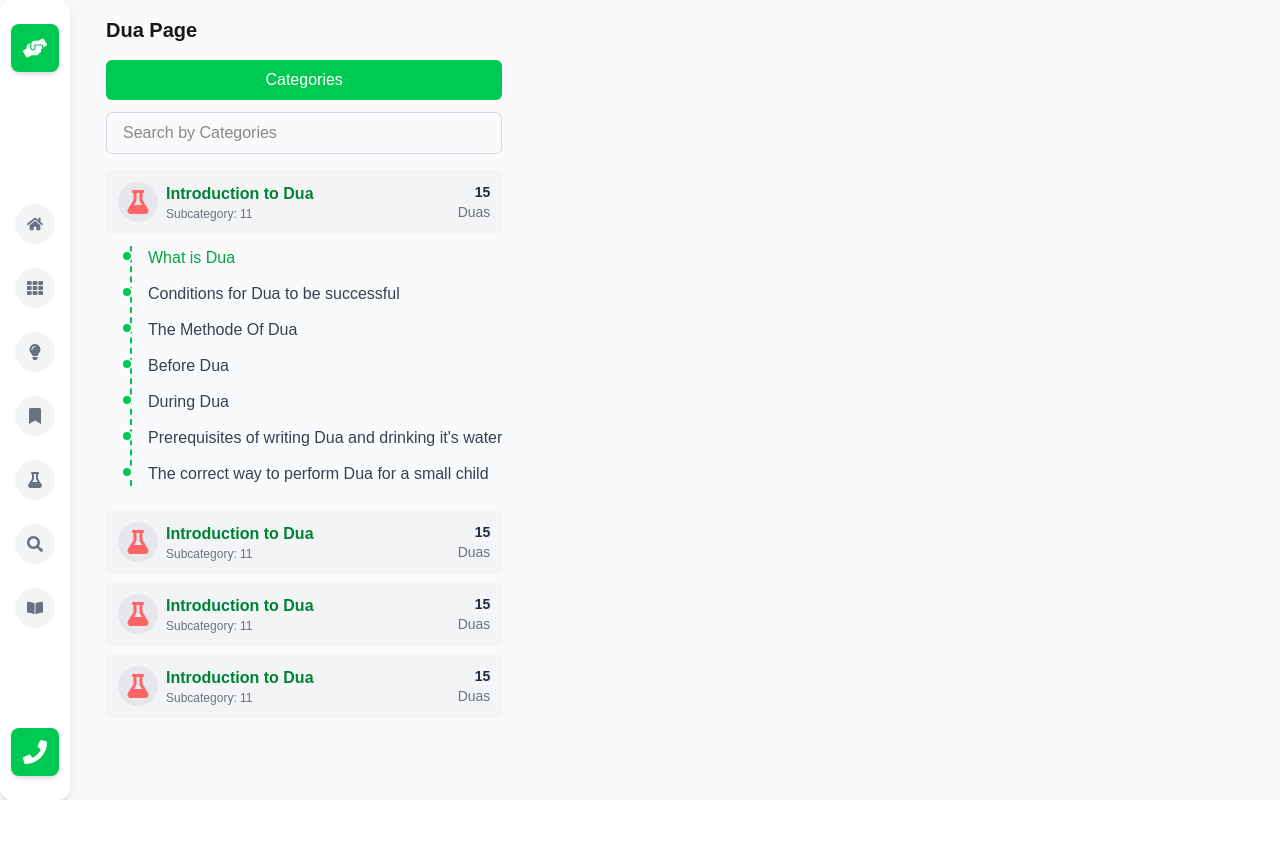
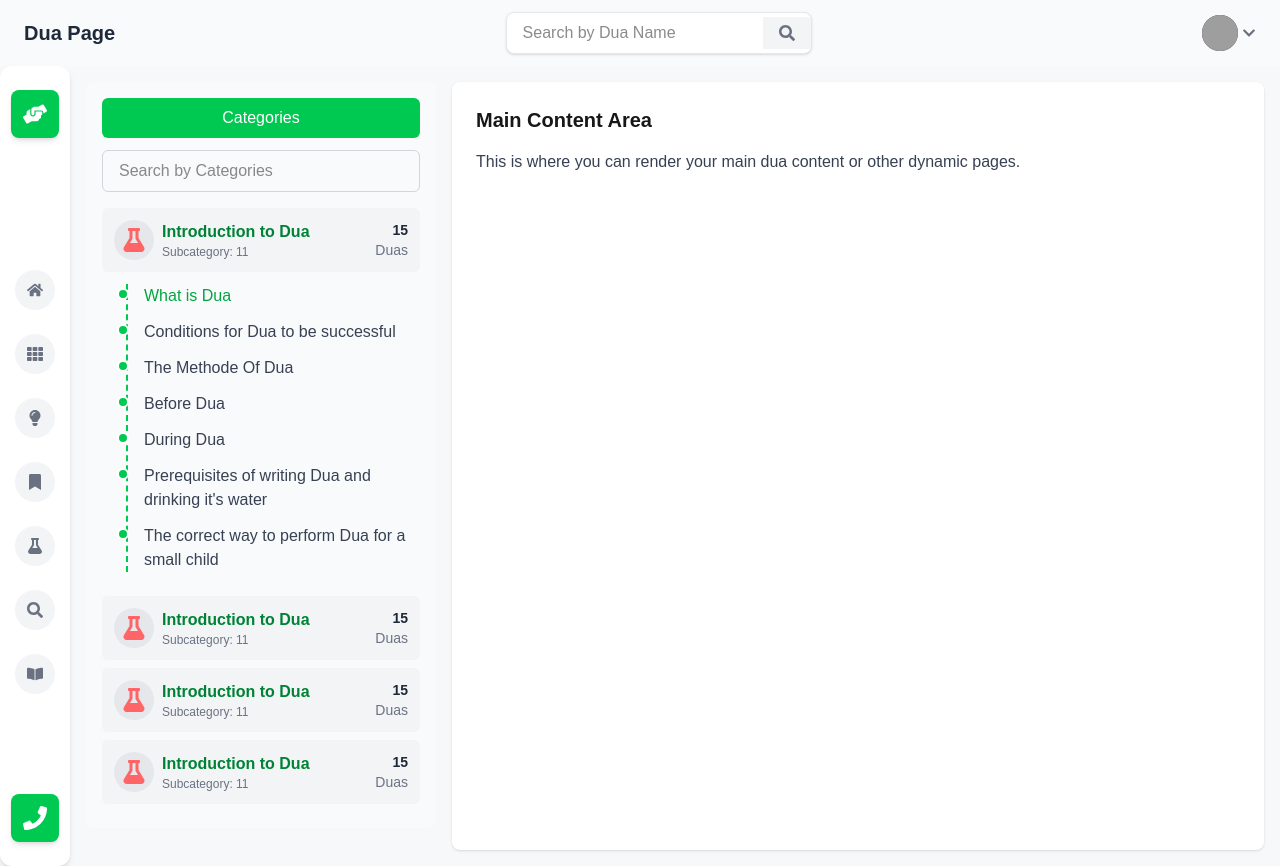
Before and after one commit to Shondarzer-Taroka/idr-task-dua, a Next.js app: page / in a window 1280 px wide. Before the commit the page ends 800 px from the top, so only its background shows below. Built offline with nearby package versions, Linux system fonts and the light colour scheme; grey boxes are pictures that could not be loaded.

Commit message:
home page modify

```diff
--- a/src/components/Homepages/Homepage.jsx
+++ b/src/components/Homepages/Homepage.jsx
@@ -1,13 +1,64 @@
-import LeftSide from "../Layout/LeftSide";
+// import LeftCategory from "../Layout/LeftCategory";
+// import LeftSide from "../Layout/LeftSide";
+// import TopSide from "../Layout/TopSide";
 
 
 
+// const Homepage = () => {
+//     return (
+//         <div className="bg-[#f7f8fa] flex justify-start items-start">
+//             <LeftSide />
+//             <div className="max-w-7xl mx-auto">
+//                 <TopSide />
+//                 <LeftCategory />
+//             </div>
+//         </div>
+//     );
+// };
+
+// export default Homepage;
+
+
+
+
+
+
+
+
+
+import LeftCategory from "../Layout/LeftCategory";
+import LeftSide from "../Layout/LeftSide";
+import TopSide from "../Layout/TopSide";
+
 const Homepage = () => {
-    return (
-        <div className="bg-[#f7f8fa]">
-            <LeftSide/>
+  return (
+    <div className="bg-[#f7f8fa] min-h-screen flex flex-col">
+      {/* Top Bar */}
+      <TopSide />
+
+      {/* Body Layout */}
+      <div className="flex flex-1">
+        {/* Left Icon Sidebar */}
+        <LeftSide />
+
+        {/* Main Section: Left Category + Main Content */}
+        <div className="flex flex-col lg:flex-row w-full px-4 py-4 gap-4">
+          {/* Left Category */}
+          <div className="w-full lg:w-[350px]">
+            <LeftCategory />
+          </div>
+
+          {/* Main Content */}
+          <div className="flex-1 bg-white p-6 rounded-lg shadow-sm">
+            <h2 className="text-xl font-bold mb-4">Main Content Area</h2>
+            <p className="text-gray-700">
+              This is where you can render your main dua content or other dynamic pages.
+            </p>
+          </div>
         </div>
-    );
+      </div>
+    </div>
+  );
 };
 
 export default Homepage;
--- a/src/components/Layout/LeftCategory.jsx
+++ b/src/components/Layout/LeftCategory.jsx
@@ -9,8 +9,8 @@ import { FaFlask } from 'react-icons/fa';
 
 const LeftCategory = () => {
   return (
-    <div className=" bg-gray-50 p-4 rounded-lg">
-      <h1 className="text-xl font-semibold mb-4">Dua Page</h1>
+    <div className="w-fit bg-gray-50 p-4 rounded-lg">
+
 
       {/* Categories Header */}
       <div className="bg-green-500 text-white text-center py-2 rounded-md font-medium mb-3">
--- a/src/components/Layout/LeftSide.jsx
+++ b/src/components/Layout/LeftSide.jsx
@@ -1,13 +1,13 @@
 
 import React from 'react';
 import LeftIconsAndCategory from './LeftIconsAndCategory';
-import LeftCategory from './LeftCategory';
+
 
 const LeftSide = () => {
     return (
         <div className=' flex gap-5'>
             <LeftIconsAndCategory/>
-            <LeftCategory/>
+
         </div>
     );
 };
--- /dev/null
+++ b/src/components/Layout/TopSide.jsx
@@ -0,0 +1,87 @@
+
+// import { FaSearch, FaChevronDown } from "react-icons/fa";
+
+// const TopSide = () => {
+//   return (
+//     <div className="w-full bg-gray-50 px-6 py-3 flex justify-between items-center">
+//       {/* Title */}
+//       <h1 className="text-xl font-semibold text-gray-800">Dua Page</h1>
+
+//       {/* Search Input */}
+//       <div className="flex items-center bg-white rounded-lg shadow-sm border border-gray-200 overflow-hidden">
+//         <input
+//           type="text"
+//           placeholder="Search by Dua Name"
+//           className="px-4 py-2 w-64 focus:outline-none"
+//         />
+//         <button className="bg-gray-100 px-4 py-2 text-gray-500 hover:text-gray-700">
+//           <FaSearch />
+//         </button>
+//       </div>
+
+//       {/* Profile Icon with Dropdown */}
+//       <div className="flex items-center gap-1">
+//         <div className="w-9 h-9 rounded-full bg-gray-700 flex items-center justify-center overflow-hidden">
+//           <img
+//             src="https://i.ibb.co/tbmL1Jy/user.png" // you can replace this with any profile icon
+//             alt="profile"
+//             className="w-full h-full object-cover"
+//           />
+//         </div>
+//         <FaChevronDown className="text-gray-500 text-sm" />
+//       </div>
+//     </div>
+//   );
+// };
+
+// export default TopSide;
+
+
+
+
+
+
+
+
+
+
+
+import { FaSearch, FaChevronDown } from "react-icons/fa";
+
+const TopSide = ({ onToggleSettings }) => {
+  return (
+    <div className="w-full bg-gray-50 px-6 py-3 flex justify-between items-center">
+      {/* Title */}
+      <h1 className="text-xl font-semibold text-gray-800">Dua Page</h1>
+
+      {/* Search Input */}
+      <div className="flex items-center bg-white rounded-lg shadow-sm border border-gray-200 overflow-hidden">
+        <input
+          type="text"
+          placeholder="Search by Dua Name"
+          className="px-4 py-2 w-64 focus:outline-none"
+        />
+        <button className="bg-gray-100 px-4 py-2 text-gray-500 hover:text-gray-700">
+          <FaSearch />
+        </button>
+      </div>
+
+      {/* Profile Icon with Dropdown */}
+      <div
+        className="flex items-center gap-1 cursor-pointer"
+        onClick={onToggleSettings}
+      >
+        <div className="w-9 h-9 rounded-full bg-gray-700 flex items-center justify-center overflow-hidden">
+          <img
+            src="https://i.ibb.co/tbmL1Jy/user.png"
+            alt="profile"
+            className="w-full h-full object-cover"
+          />
+        </div>
+        <FaChevronDown className="text-gray-500 text-sm" />
+      </div>
+    </div>
+  );
+};
+
+export default TopSide;
```
